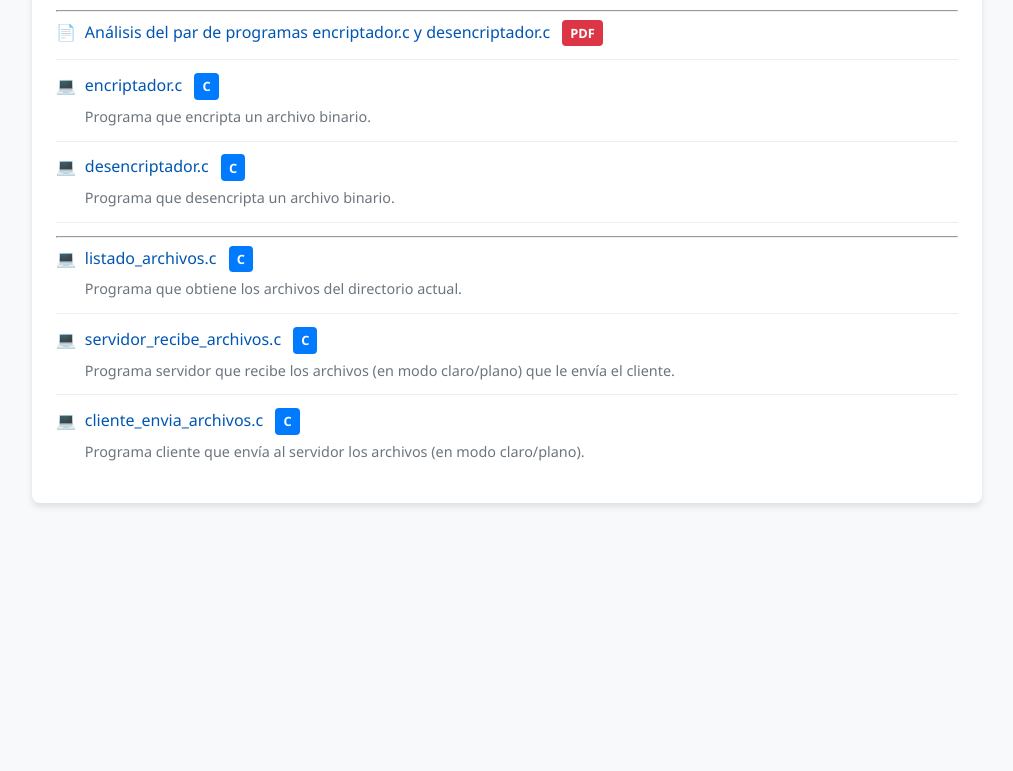
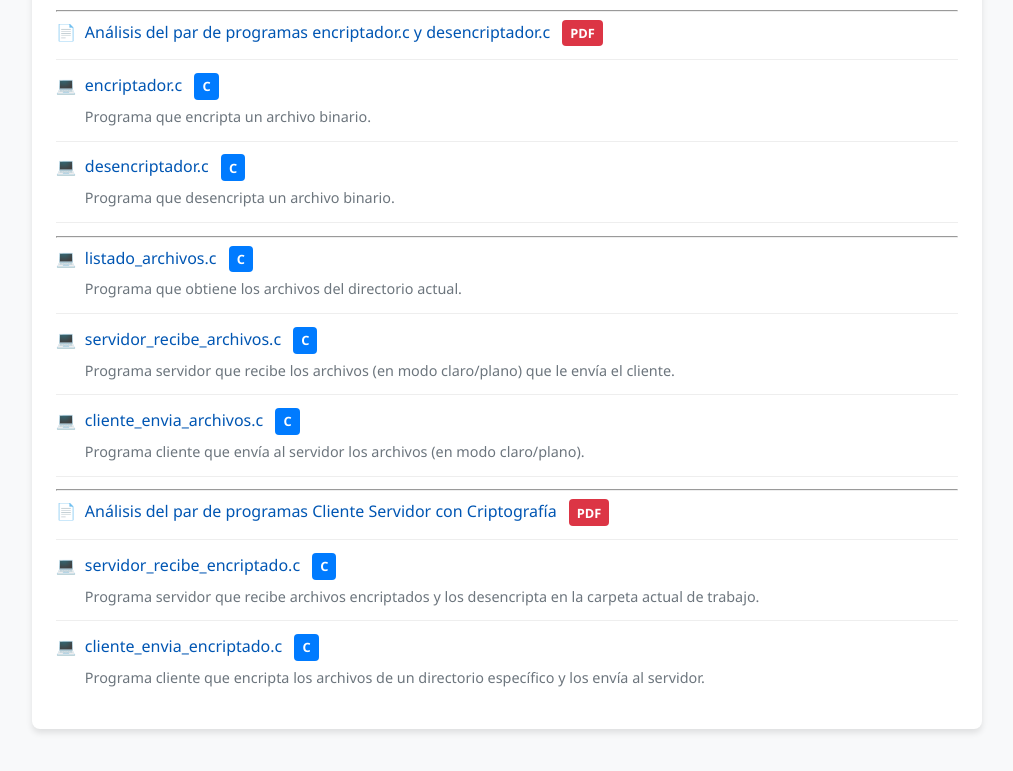
Before and after one commit to CRomanZamitiz/arquitectura-cliente-servidor, a plain HTML site: page tema4/index.html in a window 1280 px wide. Shown: the part 1263-2034 px from the top of the page, without its empty margins (133-1146 px from the left). Before the commit the page ends 1810 px from the top, so only its background shows below. Drawn offline with Linux system fonts and the light colour scheme.

Commit message:
Update index.html

```diff
--- a/tema4/index.html
+++ b/tema4/index.html
@@ -80,6 +80,12 @@
                 <span class="description">Programa servidor que recibe los archivos (en modo claro/plano) que le envía el cliente.</span></li>
             <li class="icon-code"><a href="cliente_envia_archivos.c" target="_blank">cliente_envia_archivos.c</a> <span class="tag tag-c">C</span>
                 <span class="description">Programa cliente que envía al servidor los archivos (en modo claro/plano).</span></li>
+            <hr>
+            <li><a href="Analisis_par_programas_cliente_servidor_encriptados.pdf" target="_blank">Análisis del par de programas Cliente Servidor con Criptografía</a> <span class="tag tag-pdf">PDF</span></li>
+            <li class="icon-code"><a href="servidor_recibe_encriptado.c" target="_blank">servidor_recibe_encriptado.c</a> <span class="tag tag-c">C</span>
+                <span class="description">Programa servidor que recibe archivos encriptados y los desencripta en la carpeta actual de trabajo.</span></li>
+            <li class="icon-code"><a href="cliente_envia_encriptado.c" target="_blank">cliente_envia_encriptado.c</a> <span class="tag tag-c">C</span>
+                <span class="description">Programa cliente que encripta los archivos de un directorio específico y los envía al servidor.</span></li>
         </ul>
     </div>
 
```
